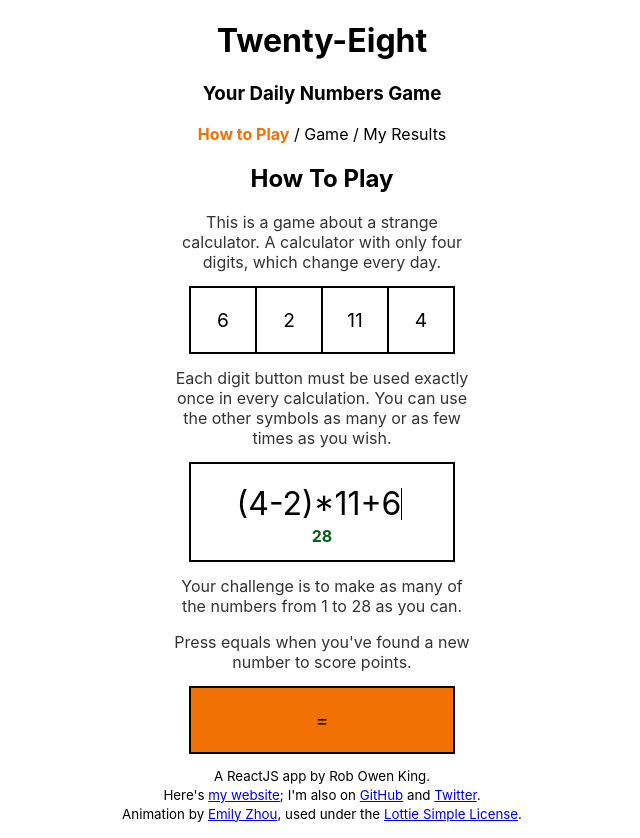
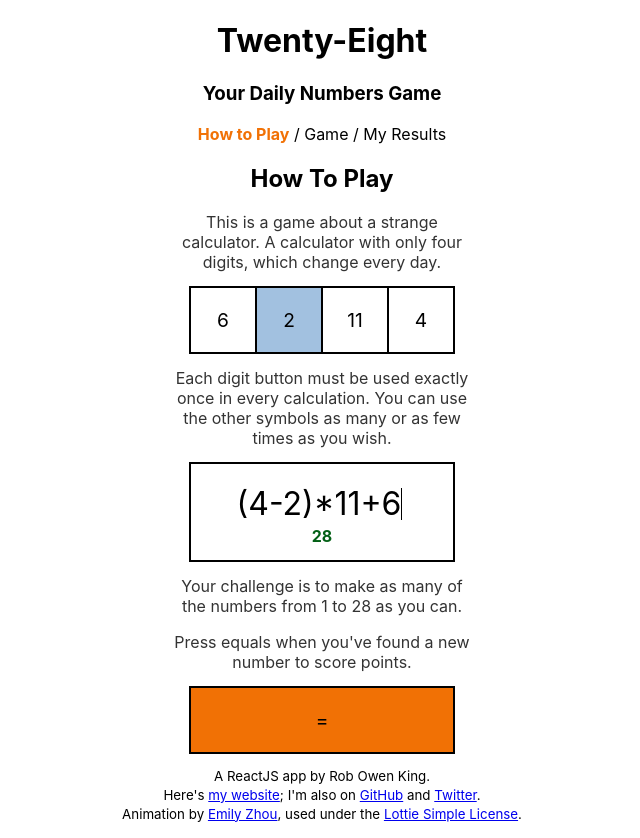
Before and after one commit to RobOwenKing/forty-two, a React (Create React App) app: page / in a window 1280 px wide. Shown: the whole page, without its empty margins (318-958 px from the left). Built offline with nearby package versions, Linux system fonts and the light colour scheme.

Commit message:
fix: .is-used not old .used in <HowTo> and correct selector .calculator__button.is-used > .grid__cell.is-used

```diff
--- a/src/components/HowTo.jsx
+++ b/src/components/HowTo.jsx
@@ -8,7 +8,7 @@ const HowTo = () => {
       </p>
       <div className="grid has-one-row">
         <div className="grid__cell flex-center">6</div>
-        <div className="grid__cell flex-center used">2</div>
+        <div className="grid__cell flex-center is-used">2</div>
         <div className="grid__cell flex-center">11</div>
         <div className="grid__cell flex-center">4</div>
       </div>
--- a/src/styles/calculator.css
+++ b/src/styles/calculator.css
@@ -5,7 +5,7 @@
   z-index: 1;
 }
 
-.calculator__button.is-used {
+.grid__cell.is-used {
   background-color: var(--c-blue);
 }
 
```
